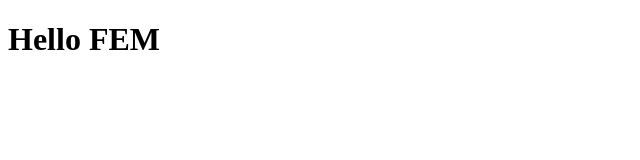
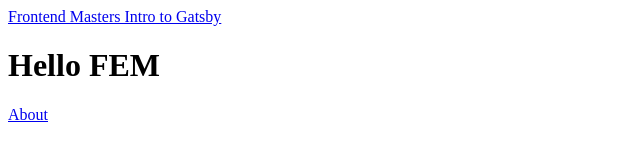
Before and after one commit to fbclh/gatsby-intro, a Gatsby site: page / in a window 1280 px wide. Shown: the whole page, without its empty margins (0-640 px from the left). Built offline with nearby package versions, Linux system fonts and the light colour scheme; Gatsby itself is replaced by a stand-in of ours.

Commit message:
Finish Basics

```diff
--- a/gatsby-config.js
+++ b/gatsby-config.js
@@ -1,9 +1,10 @@
 module.exports = {
-    siteMetadata: {
-      title: `new`,
-        siteUrl: `https://www.yourdomain.tld`,
-    },
-    plugins: [
-
-    ]
-}
+  siteMetadata: {
+    siteUrl: `https://www.yourdomain.tld`,
+    title: 'Frontend Masters Intro to Gatsby',
+    description: 'Frontend Masters Intro to Gatsby course project',
+    image:
+      'https://res.cloudinary.com/jlengstorf/image/upload/v1628127675/frontend-masters/gatsby-intro/share-image.jpg',
+  },
+  plugins: [],
+};
--- a/src/pages/about.js
+++ b/src/pages/about.js
@@ -1,9 +1,11 @@
 import * as React from 'react';
+import { Link } from 'gatsby';
 
 function AboutPage() {
   return (
     <main>
       <h1>About this site</h1>
+      <Link to="/">Back to homepage</Link>
     </main>
   );
 }
--- a/src/pages/index.js
+++ b/src/pages/index.js
@@ -1,10 +1,29 @@
-import * as React from "react"
+import * as React from 'react';
+import { Link, useStaticQuery, graphql } from 'gatsby';
 
 function IndexPage() {
+  const data = useStaticQuery(graphql`
+    query getSiteTitle {
+      site {
+        siteMetadata {
+          title
+        }
+      }
+    }
+  `);
+
+  const meta = data?.site?.siteMetadata ?? {};
+
   return (
-    <main>
-      <h1>Hello FEM</h1>
-    </main>
+    <>
+    <header>
+      <Link to="/">{meta.title}</Link>
+    </header>
+      <main>
+        <h1>Hello FEM</h1>
+        <Link to="/about">About</Link>
+      </main>
+    </>
   );
 }
 
```
